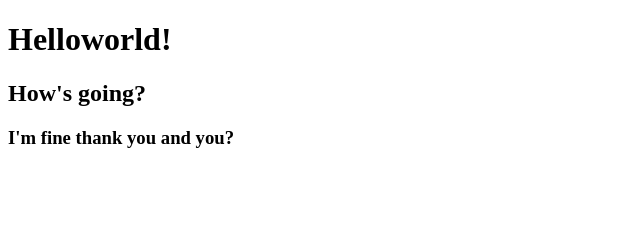
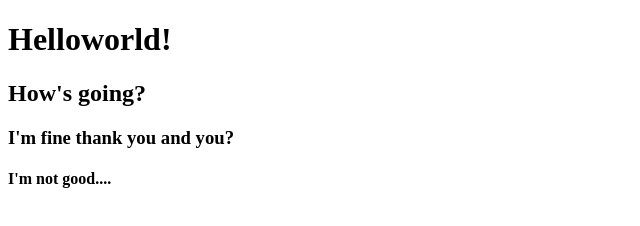
Before and after one commit to Kw-jinwoo/OSS_2, a plain HTML site: page index.html in a window 1280 px wide. Shown: the whole page, without its empty margins (0-640 px from the left). Drawn offline with Linux system fonts and the light colour scheme.

Commit message:
firstcommit

```diff
--- a/index.html
+++ b/index.html
@@ -7,4 +7,5 @@
     <h1>Helloworld!</h1>
     <h2>How's going?</h2>
     <h3>I'm fine thank you and you?</h3>
+    <h4>I'm not good....</h4>
 </body>
```
